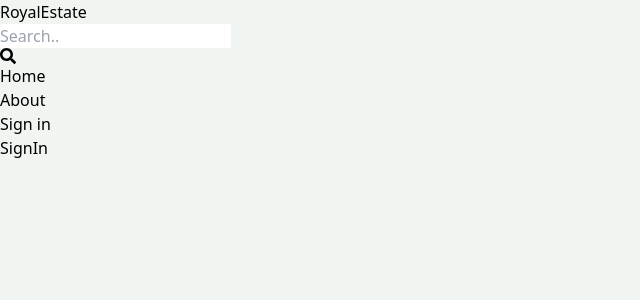
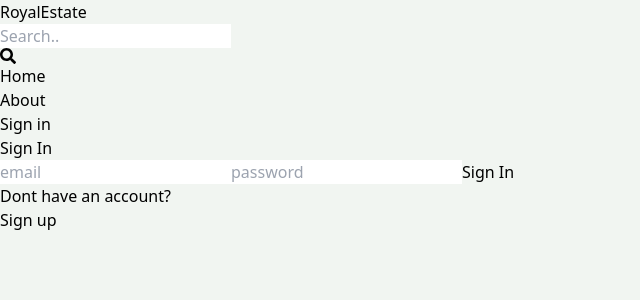
Before and after one commit to Nymisha10/royal-estate, a React (Vite) app in the folder frontend/: page /sign-in in a window 1280 px wide. Shown: the top 300 px of the page, without its empty margins (0-640 px from the left). Built offline with nearby package versions, Linux system fonts and the light colour scheme.

Commit message:
complete sign in page functionality

```diff
--- a/frontend/src/pages/SignIn.jsx
+++ b/frontend/src/pages/SignIn.jsx
@@ -1,9 +1,78 @@
-import React from 'react'
+import { useState } from 'react';
+import { Link, useNavigate } from 'react-router-dom';
 
-const SignIn = () => {
+
+export default function SignIn() {
+  const [formData, setFormData] = useState({});
+  const [error, setError] = useState(null);
+  const [loading, setLoading] = useState(false);
+  const navigate = useNavigate();
+  const handleChange = (e) => {
+    setFormData({
+      ...formData,
+      [e.target.id]: e.target.value,
+    });
+  };
+  const handleSubmit = async (e) => {
+    e.preventDefault();
+    try {
+      setLoading(true);
+      const res = await fetch('/api/auth/signin', {
+        method: 'POST',
+        headers: {
+          'Content-Type': 'application/json',
+        },
+        body: JSON.stringify(formData),
+      });
+      const data = await res.json();
+      console.log(data);
+      if (data.success === false) {
+        setLoading(false);
+        setError(data.message);
+        return;
+      }
+      setLoading(false);
+      setError(null);
+      navigate('/');
+    } catch (error) {
+      setLoading(false);
+      setError(error.message);
+    }
+  };
   return (
-    <div>SignIn</div>
-  )
+    <div className='p-3 max-w-lg mx-auto'>
+      <h1 className='text-3xl text-center font-semibold my-7'>Sign In</h1>
+      <form onSubmit={handleSubmit} className='flex flex-col gap-4'>
+
+        <input
+          type='email'
+          placeholder='email'
+          className='border p-3 rounded-lg'
+          id='email'
+          onChange={handleChange}
+        />
+        <input
+          type='password'
+          placeholder='password'
+          className='border p-3 rounded-lg'
+          id='password'
+          onChange={handleChange}
+        />
+
+        <button
+          disabled={loading}
+          className='bg-slate-700 text-white p-3 rounded-lg uppercase hover:opacity-95 disabled:opacity-80'
+        >
+          {loading ? 'Loading...' : 'Sign In'}
+        </button>
+      </form>
+      <div className='flex gap-2 mt-5'>
+        <p>Dont have an account?</p>
+        <Link to={'/sign-up'}>
+          <span className='text-blue-700'>Sign up</span>
+        </Link>
+      </div>
+      {error && <p className='text-red-500 mt-5'>{error}</p>}
+    </div>
+  );
 }
-
-export default SignIn
```
